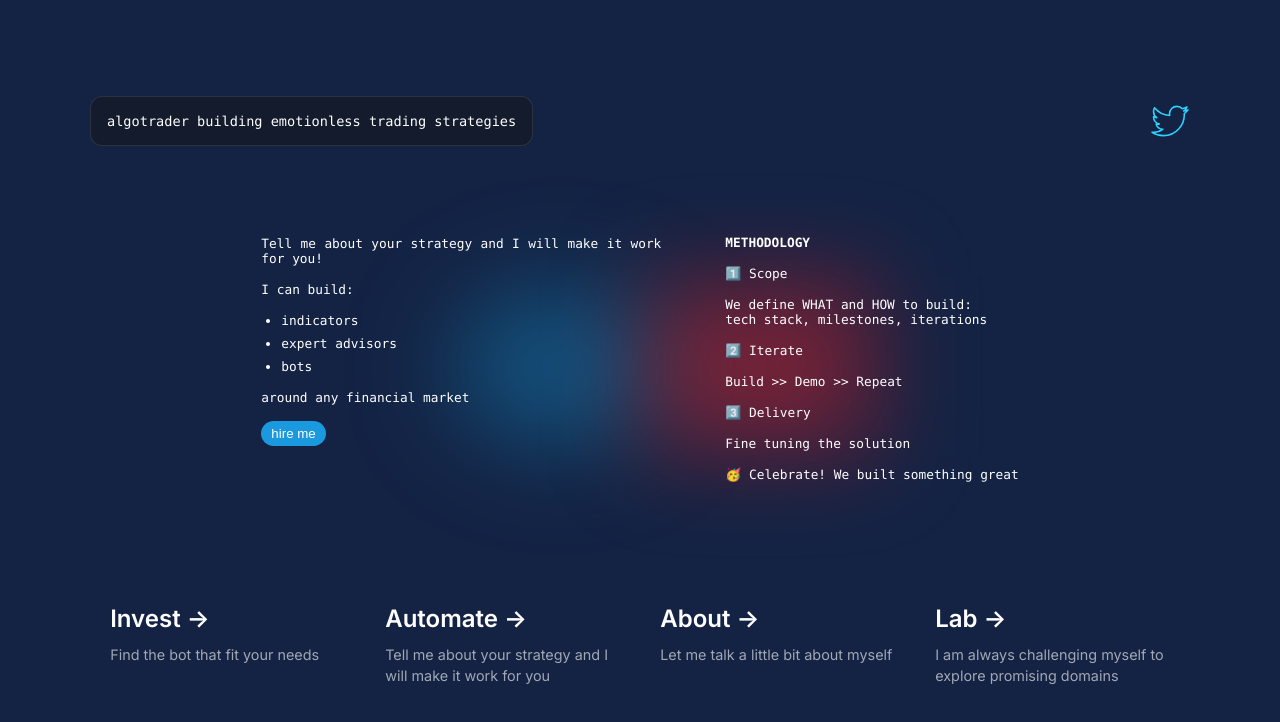
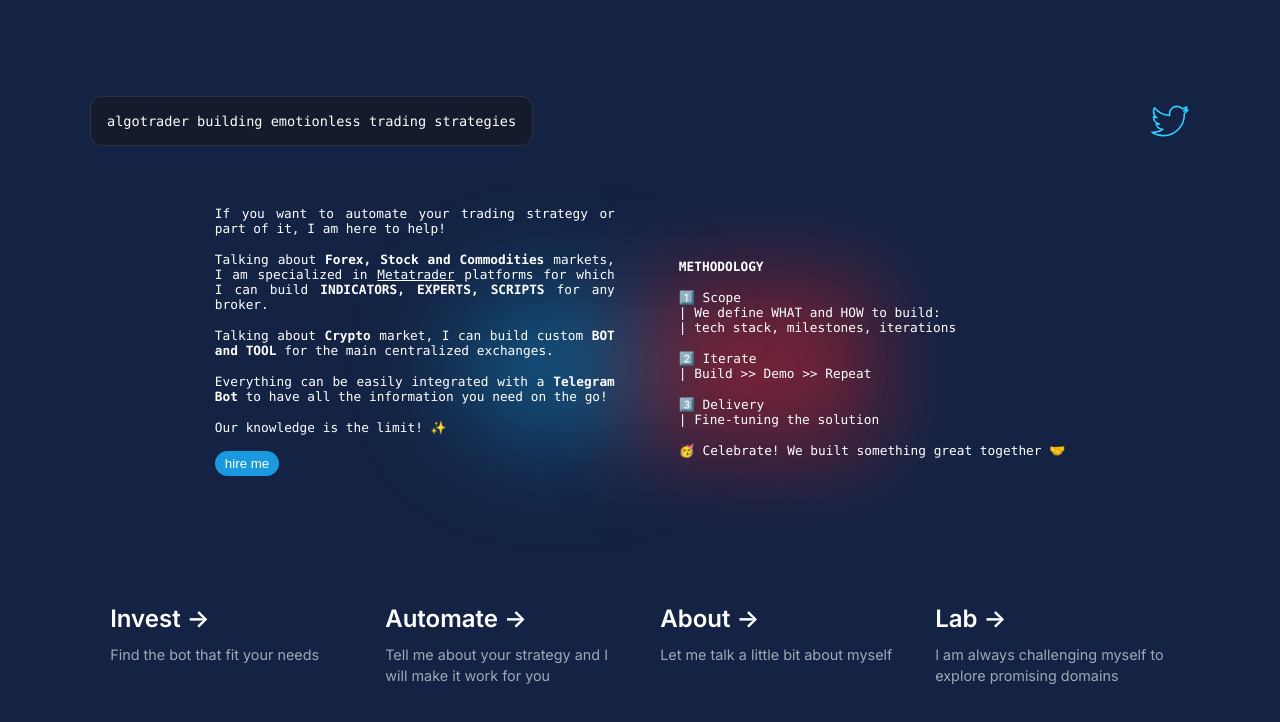
Before and after one commit to verci-eth/vercingetorige-tech, a Next.js app: page / in a window 1280 px wide. Both pictures are taken after a click on the element 502 px from the left and 645 px from the top of the page. Shown: the top 722 px of the page. Built offline with nearby package versions, Linux system fonts and the light colour scheme.

Commit message:
web-52 launch

```diff
--- a/pages/index.js
+++ b/pages/index.js
@@ -114,17 +114,17 @@ export default function Home() {
       <div className={styles.center}>
         <div className={styles.grid}>
           <div className={styles.bot}
-          onClick={() => window.open(link_pivopo, '_blank')}>
+          onClick={() => window.open(link_hire, '_blank')}>
             <h2 className={inter.className}>Pivopo <span>-&gt;</span></h2>
-            <p className={inter.className}>description of Pivopo bot</p>
+            <p className={inter.className}>Grid bot that trades around custom daily Pivot Points calculated based on market volatility</p>
           </div>
           <div className={styles.bot}
-          onClick={() => null}>
+          onClick={() => window.open(link_hire, '_blank')}>
             <h2 className={inter.className}>Grid <span>-&gt;</span></h2>
             <p className={inter.className}>Spot, Futures and Moon grid bots</p>
           </div>
           <div className={styles.bot}
-          onClick={() => null}>
+          onClick={() => window.open(link_hire, '_blank')}>
             <h2 className={inter.className}>Recurring Buy <span>-&gt;</span></h2>
             <p className={inter.className}>Spot and Futures DCA with or without Martingale</p>
           </div>
@@ -137,19 +137,23 @@ export default function Home() {
     return(
       <div className={styles.center}>
         <div className={styles.about}>
-          <p>Tell me about your strategy and I will make it work for you!</p>
-          <p>I can build:</p><ul><li>indicators</li><li>expert advisors</li><li>bots</li></ul><p>around any financial market</p>
-          <button onClick={() => window.open(link_hire, '_blank')}>hire me</button>
+          <p>If you want to automate your trading strategy or part of it, I am here to help!</p>
+          <p>Talking about <b>Forex, Stock and Commodities</b> markets, I am specialized in <a href='https://www.metatrader5.com/' target='_blank' rel="noreferrer">Metatrader</a> platforms for which I can build <b>INDICATORS, EXPERTS, SCRIPTS</b> for any broker.</p>
+          <p>Talking about <b>Crypto</b> market, I can build custom <b>BOT and TOOL</b> for the main centralized exchanges.</p>
+          <p>Everything can be easily integrated with a <b>Telegram Bot</b> to have all the information you need on the go!</p>
+          <p>Our knowledge is the limit! ✨</p>
+          <button className='asd' onClick={() => window.open(link_hire, '_blank')}>hire me</button>
         </div>
         <div className={styles.about}>
           <p><b>METHODOLOGY</b></p>
-          <p>1️⃣ Scope</p>
-          <p>We define WHAT and HOW to build:<br></br>tech stack, milestones, iterations</p>
-          <p>2️⃣ Iterate</p>
-          <p>Build {'>>'} Demo {'>>'} Repeat</p>
-          <p>3️⃣ Delivery</p>
-          <p>Fine tuning the solution</p>
-          <p>🥳 Celebrate! We built something great</p>
+          <p>1️⃣ Scope<br>
+            </br>| We define WHAT and HOW to build:<br>
+            </br>| tech stack, milestones, iterations</p>
+          <p>2️⃣ Iterate<br>
+            </br>| Build {'>>'} Demo {'>>'} Repeat</p>
+          <p>3️⃣ Delivery<br>
+            </br>| Fine-tuning the solution</p>
+          <p>🥳 Celebrate! We built something great together 🤝</p>
         </div>
       </div>
     )}
@@ -161,14 +165,14 @@ export default function Home() {
         <div className={styles.about}>
           <p>🤓 Coding since I was 16, mainly for fun.</p>
           <p>👨‍🎓 Student of Computer-Science and Industrial Engineering at <a href='https://www.polimi.it/' target='_blank' rel="noreferrer">Politecnico di Milano</a>.</p>
-          <p>🇰🇷 Exchange student for one semester at <a href='https://www.kaist.ac.kr/en/' target='_blank' rel="noreferrer">KAIST</a>, South Korea.</p>
+          <p>🇰🇷 Exchange student at <a href='https://www.kaist.ac.kr/en/' target='_blank' rel="noreferrer">KAIST</a>, South Korea.</p>
           <p>👨‍💼 ERP Cloud consultant at <a href='https://www.oracle.com/' target='_blank' rel="noreferrer">Oracle</a> for 6 years.</p>
           <p>I have been implementing integrated Cloud Applications in both Supply Chain and Finance domains.</p>
           <p>Helping customers like <a href='https://www.ge.com/' target='_blank' rel="noreferrer">GE Oil & Gas</a>, <a href='https://www.windtre.it/' target='_blank' rel="noreferrer">Wind3</a>, <a href='https://www.mzb-group.com/' target='_blank' rel="noreferrer">Zanetti</a>, <a href='https://www.amplifon.com/' target='_blank' rel="noreferrer">Amplifon</a> reaching their corporate goals through process improvement and digitalization.</p>
         </div>
         <div className={styles.about}>
           <p>👨‍💻 Digital Project Manager at <a href='https://www.bancaprogetto.it/' target='_blank' rel="noreferrer">Banca Progetto</a> for 1 year.</p>
-          <p>I have been delivering cool and innovative digital projects like Test Automation, Custom Web Apps, Instant Lending, Fiscal Credits.</p>
+          <p>I have been delivering cool and innovative digital projects like Test Automation, Custom Web Apps, Instant Lending, Tax Credits.</p>
           <p>👨‍🔬 Quit corporate job and city life to start working remotely on algotrading full-time</p>
           <p>🏦 Currently managing 50k€ investment portfolio through automated trading strategies</p>
         </div>
```
